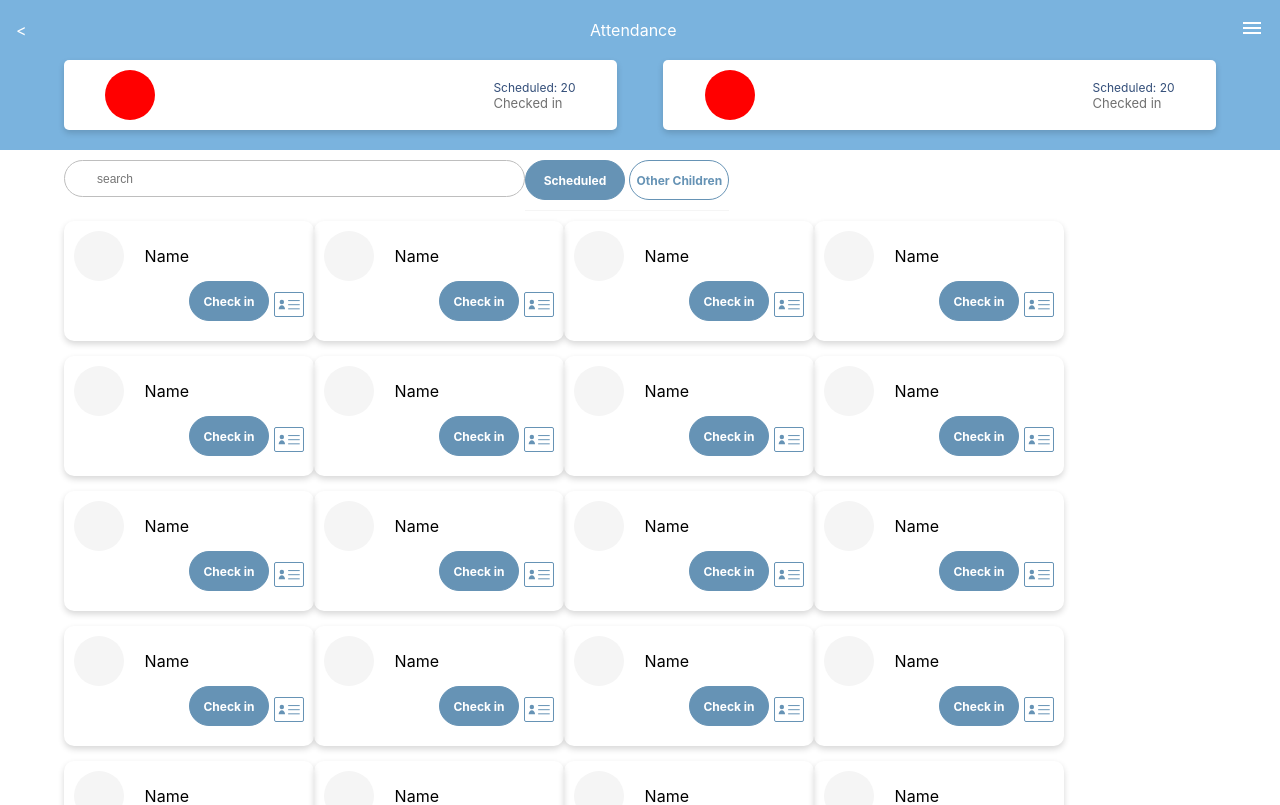
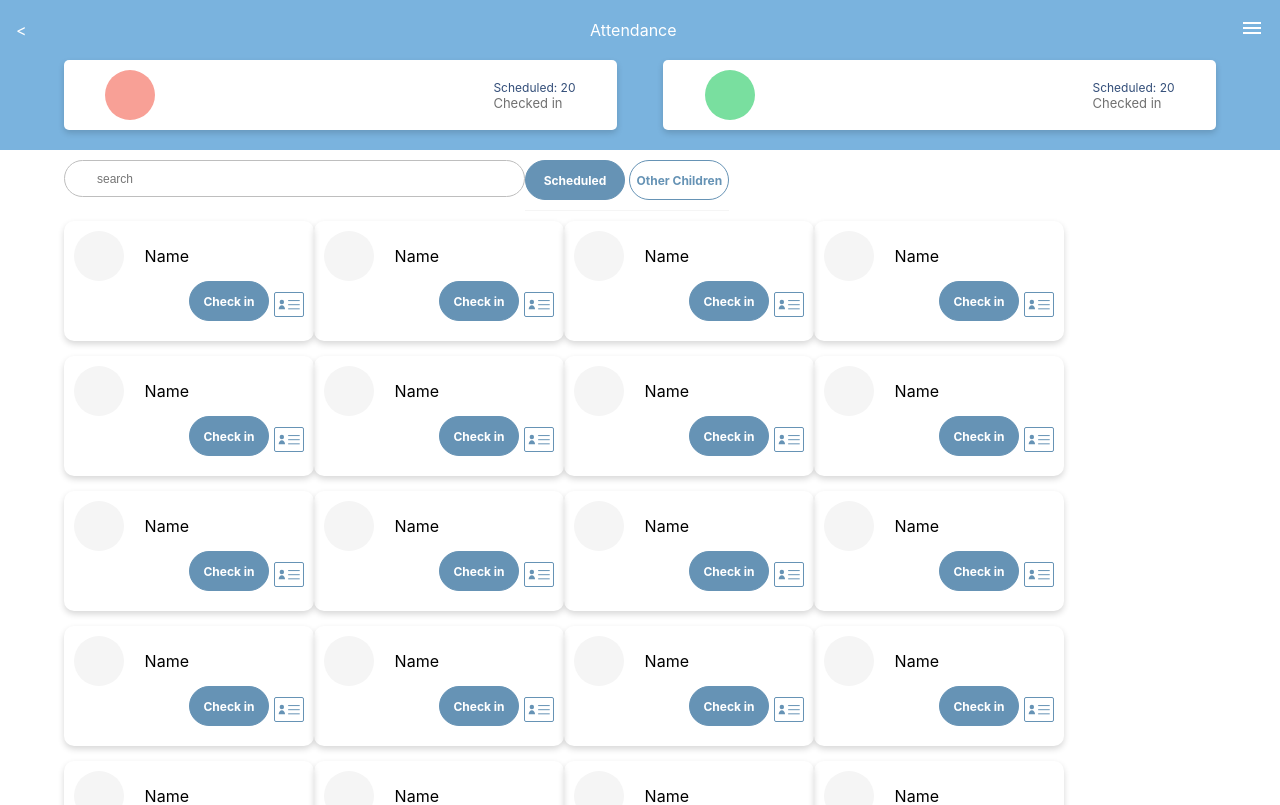
Before and after one commit to marieooq/interview-layout2, a React (Create React App) app: page / in a window 1280 px wide. Shown: the top 805 px of the page. Built offline with nearby package versions, Linux system fonts and the light colour scheme.

Commit message:
change the color of photo

```diff
--- a/src/pages/Home/Home.jsx
+++ b/src/pages/Home/Home.jsx
@@ -36,7 +36,10 @@ const Home = () => {
             </div>
             <div className={Style.headerCard}>
               <div className={Style.headerCardInner}>
-                <div className={Style.photo}></div>
+                <div
+                  className={Style.photo}
+                  style={{ backgroundColor: '#79df9f' }}
+                ></div>
                 <div className={Style.profileInfoContainer}>
                   <div className={Style.name}>Scheduled: 20</div>
                   <div className={Style.status}>Checked in</div>
--- a/src/pages/Home/Home.module.scss
+++ b/src/pages/Home/Home.module.scss
@@ -62,7 +62,7 @@
       width: 85%;
       margin: 0 auto;
       .photo {
-        background-color: red;
+        background-color: #f8a096;
         width: 50px;
         height: 50px;
         border-radius: 50%;
```
